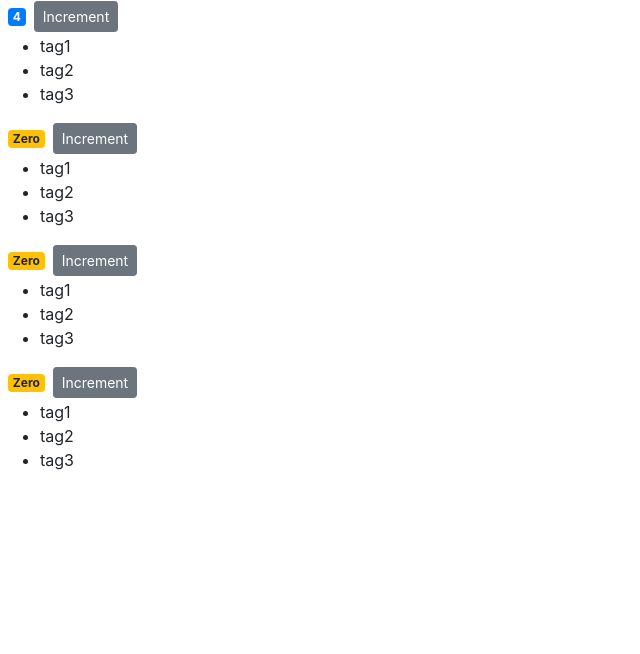
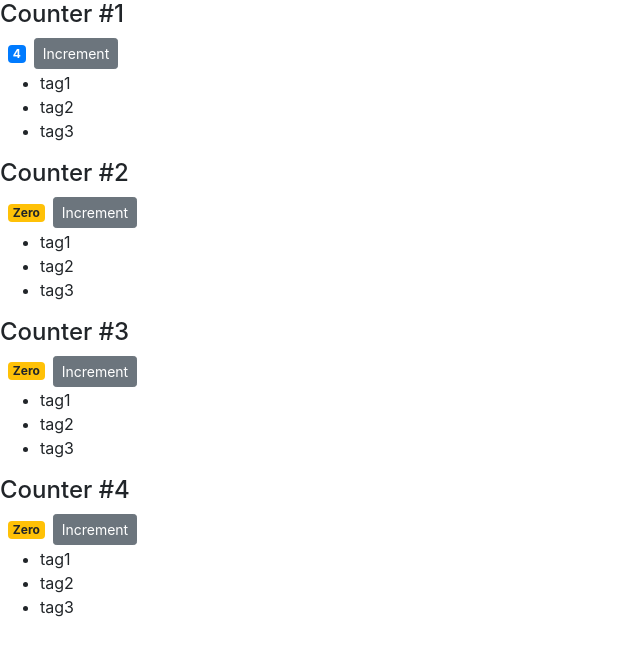
Before and after one commit to Maverobot/ts_playground, a React (Create React App) app in the folder counter-app/: page / in a window 1280 px wide. Shown: the top 654 px of the page, without its empty margins (0-640 px from the left). Built offline with nearby package versions, Linux system fonts and the light colour scheme.

Commit message:
react basics: passing children

```diff
--- a/counter-app/src/components/counter.tsx
+++ b/counter-app/src/components/counter.tsx
@@ -29,8 +29,10 @@ class Counter extends Component<Props, State> {
   };
 
   render() {
+    console.log(this.props);
     return (
       <React.Fragment>
+        {this.props.children}
         <span className={this.getBadgeClasses()}> {this.formatCount()} </span>
         <button
           onClick={this.handleIncrement}
--- a/counter-app/src/components/counters.tsx
+++ b/counter-app/src/components/counters.tsx
@@ -24,7 +24,9 @@ export default class Counters extends Component<Props, State> {
     return (
       <React.Fragment>
         {this.state.counters.map((counter_data: CounterProps) => (
-          <Counter id={counter_data.id} value={counter_data.value} selected />
+          <Counter id={counter_data.id} value={counter_data.value} selected>
+            <h4> Counter #{counter_data.id} </h4>
+          </Counter>
         ))}
       </React.Fragment>
     );
```
